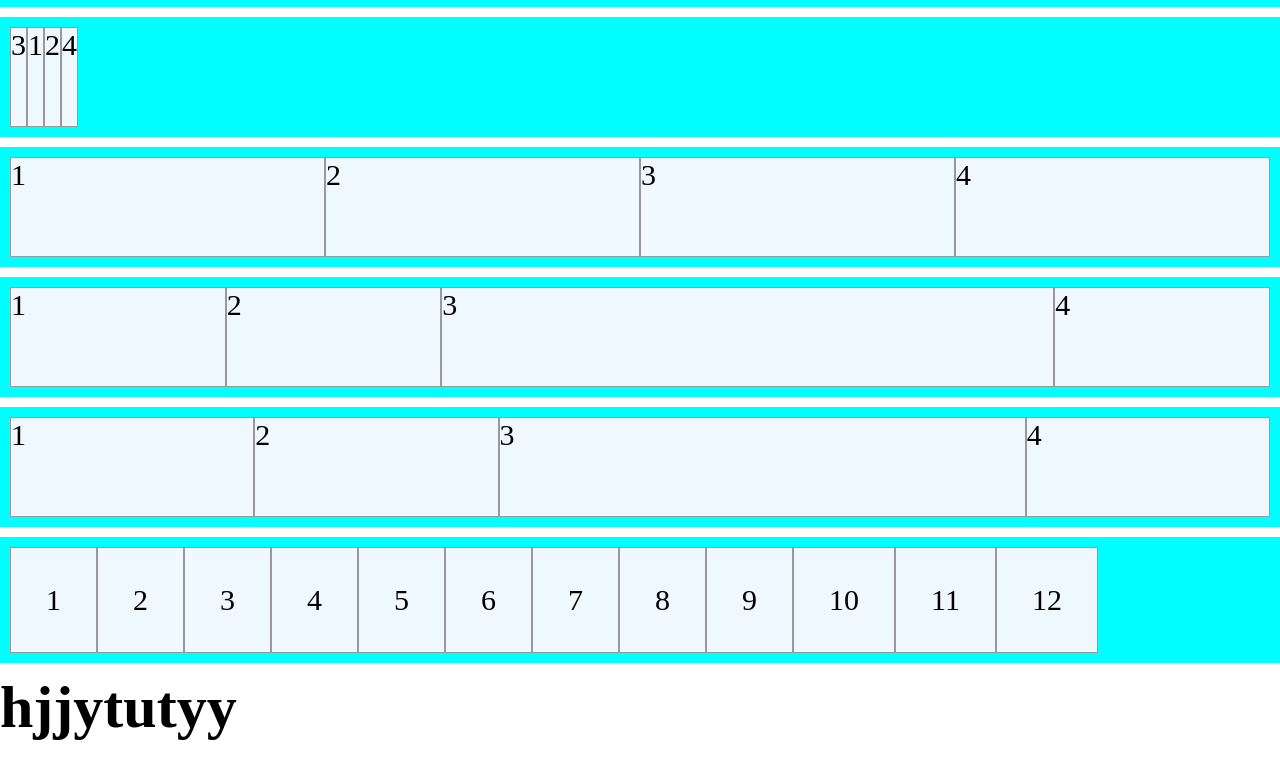
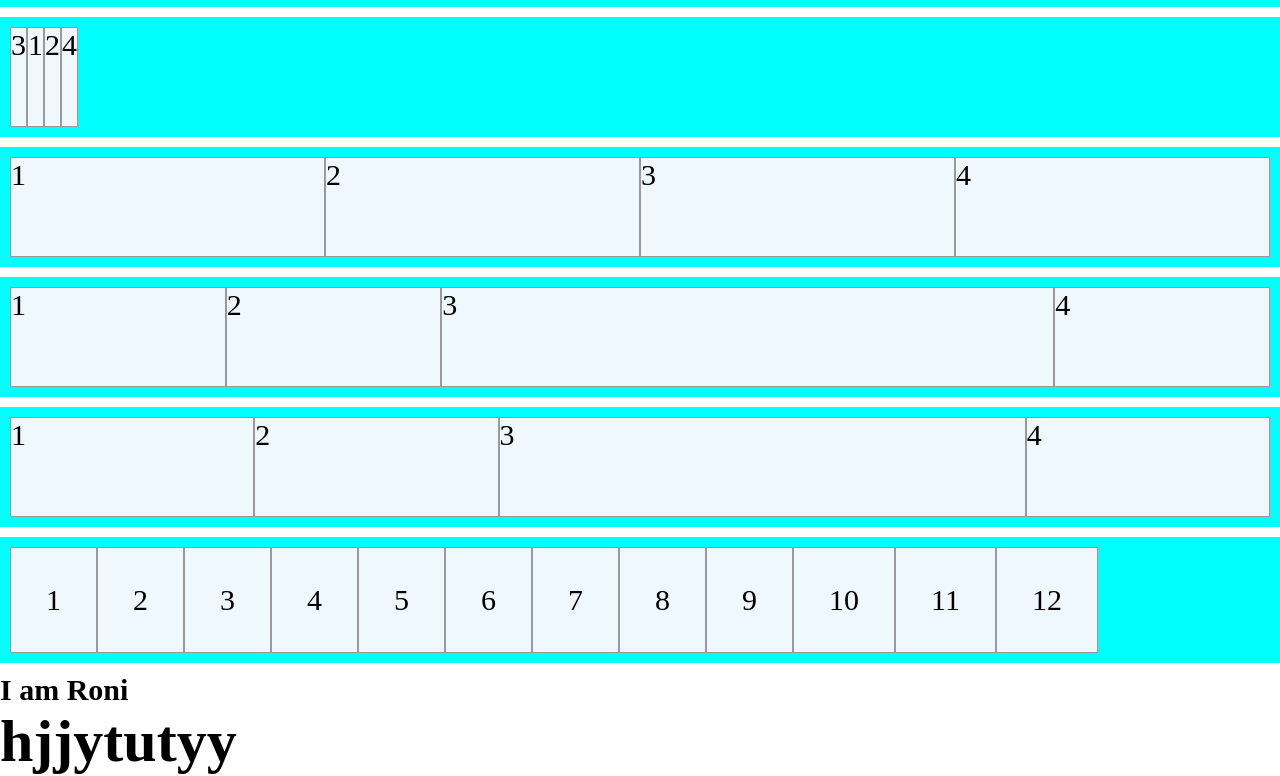
Before and after one commit to Roni923/class-5, a plain HTML site: page index.html in a window 1280 px wide. Shown: the part 807-1583 px from the top of the page. Before the commit the page ends 1549 px from the top, so only its background shows below. Drawn offline with Linux system fonts and the light colour scheme.

Commit message:
heading add

```diff
--- a/index.html
+++ b/index.html
@@ -94,6 +94,8 @@
         <div>12</div>
 
     </div>
+
+    <h4> I am Roni</h4>
 </body>
 <h1>hjjytutyy</h1>
 </html>
```
